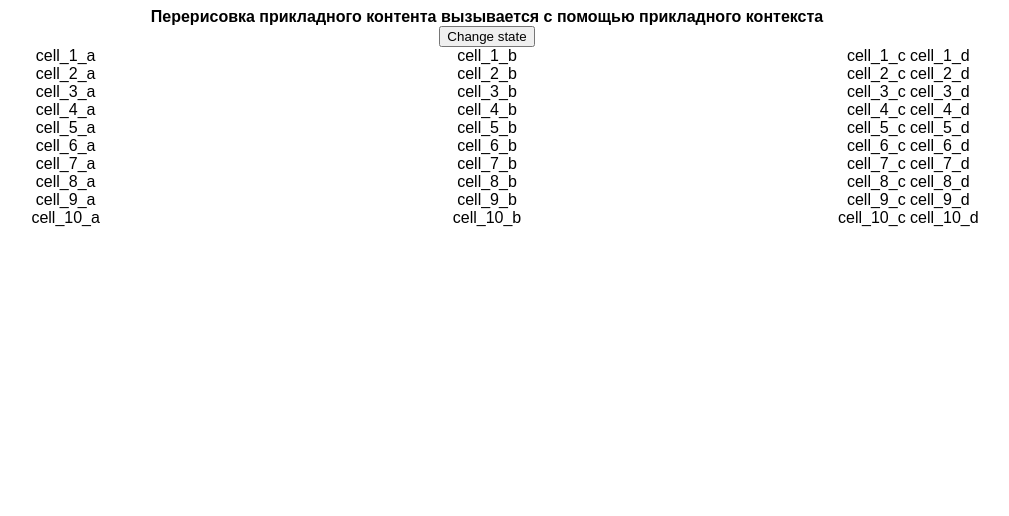
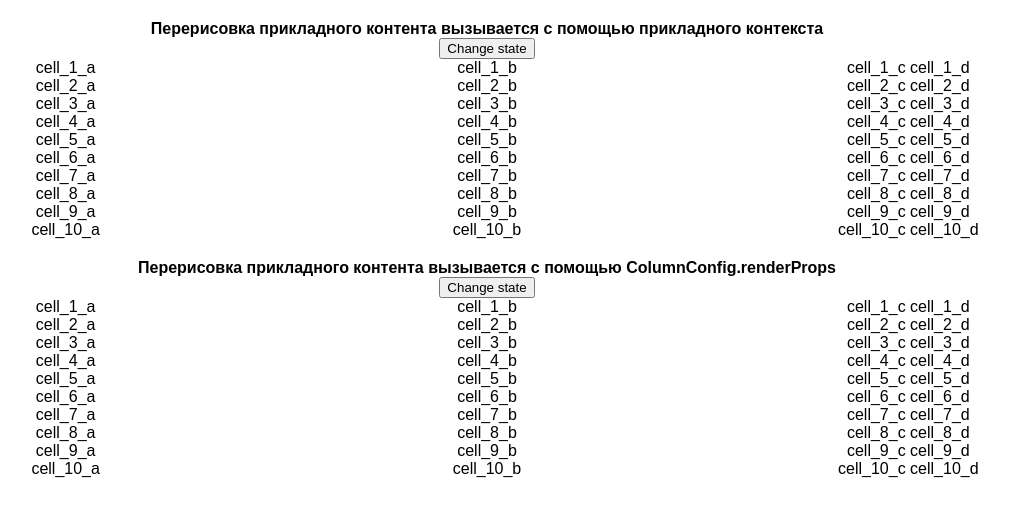
Before and after one commit to stormkirill98/gridreact, a React (Create React App) app: page / in a window 1280 px wide. Shown: the top 516 px of the page, without its empty margins (153-1162 px from the left). Built offline with nearby package versions, Linux system fonts and the light colour scheme.

Commit message:
rerender use column render props object

```diff
--- a/src/App.tsx
+++ b/src/App.tsx
@@ -1,11 +1,13 @@
 import './styles.css';
 import React from 'react';
 import RerenderByContext from './examples/RerenderByContext';
+import RerenderByColumnRenderProps from './examples/RerenderByColumnRenderProps';
 
 export default function App() {
    return (
       <div className="App">
          <RerenderByContext />
+         <RerenderByColumnRenderProps />
       </div>
    );
 }
--- /dev/null
+++ b/src/examples/RerenderByColumnRenderProps.tsx
@@ -0,0 +1,40 @@
+import React from 'react';
+import {CustomCellProps, DEFAULT_CUSTOM_CELL_PROPS, generateColumns, generateData} from './utils';
+import {Grid, ICellContentRenderProps} from '../grid';
+
+function CustomCellRender(props: ICellContentRenderProps<CustomCellProps>): React.ReactElement {
+   const button = props.renderProps?.displayButton && <button>Button</button>
+   return (
+      <div>
+         {`${props.item.c} ${props.item.d}`}
+         {button}
+      </div>
+   );
+}
+
+export default function (): React.ReactElement {
+   const [customCellProps, setCustomCellProps] = React.useState<CustomCellProps>(DEFAULT_CUSTOM_CELL_PROPS);
+   const [items] = React.useState(generateData(10));
+   const [columns, setColumns] = React.useState(generateColumns(CustomCellRender, customCellProps));
+
+   const changeState = () => {
+      const newCustomCellProps = { displayButton: !customCellProps.displayButton };
+      setCustomCellProps(newCustomCellProps);
+
+      const newColumns = columns.slice();
+      newColumns[2] = {
+         ...newColumns[2],
+         renderProps: newCustomCellProps
+      };
+      setColumns(newColumns);
+   }
+
+   return (
+      <div>
+         <div><b>Перерисовка прикладного контента вызывается с помощью ColumnConfig.renderProps</b></div>
+         <button onClick={changeState}>Change state</button>
+
+         <Grid keyProperty={'key'} items={items} columns={columns} />
+      </div>
+   );
+}
--- a/src/examples/RerenderByContext.tsx
+++ b/src/examples/RerenderByContext.tsx
@@ -1,18 +1,8 @@
 import React from 'react';
-import {generateColumns, generateData} from './utils';
+import {CustomCellProps, DEFAULT_CUSTOM_CELL_PROPS, generateColumns, generateData} from './utils';
 import {Grid, ICellContentRenderProps} from '../grid';
 
-interface CustomCellProps {
-   displayButton: boolean;
-}
-const DEFAULT_CUSTOM_CELL_PROPS = {displayButton: false};
-
-
-// region Context
-
 const CustomCellContext = React.createContext<CustomCellProps>(DEFAULT_CUSTOM_CELL_PROPS);
-
-// endregion Context
 
 function CustomCellRender(props: ICellContentRenderProps): React.ReactElement {
    const customCellProps = React.useContext(CustomCellContext);
--- a/src/examples/utils.ts
+++ b/src/examples/utils.ts
@@ -1,5 +1,4 @@
-import {ICellContentRenderProps, IColumnConfig} from '../grid';
-import React from 'react';
+import {IColumnConfig, TCellRender} from '../grid';
 
 export function generateData(count: Number): Record<string, string>[] {
    const result: Record<string, string>[] = [];
@@ -18,10 +17,16 @@ export function generateData(count: Number): Record<string, string>[] {
    return result;
 }
 
-export function generateColumns(cellRender?: React.FunctionComponent<ICellContentRenderProps>): IColumnConfig[] {
+export function generateColumns(cellRender?: TCellRender<CustomCellProps>,
+                                cellRenderProps?: CustomCellProps): IColumnConfig<CustomCellProps>[] {
    return [
-      { width: "1fr", dependentProperties: ["a"] },
-      { width: "1fr", dependentProperties: ["b"] },
-      { width: "1fr", dependentProperties: ["c", 'd'], render: cellRender },
+      { width: "1fr", displayProperty: ["a"] },
+      { width: "1fr", displayProperty: ["b"] },
+      { width: "1fr", displayProperty: ["c", 'd'], render: cellRender, renderProps: cellRenderProps },
    ]
 }
+
+export interface CustomCellProps {
+   displayButton: boolean;
+}
+export const DEFAULT_CUSTOM_CELL_PROPS = {displayButton: false};
--- a/src/grid.ts
+++ b/src/grid.ts
@@ -1,2 +1,2 @@
-export type {ICellContentRenderProps, IColumnConfig} from './grid/CellComponent';
+export type {ICellContentRenderProps, IColumnConfig, TCellRender} from './grid/CellComponent';
 export {default as Grid} from './grid/Grid';
--- a/src/grid/CellComponent.tsx
+++ b/src/grid/CellComponent.tsx
@@ -1,41 +1,53 @@
 import React from 'react';
+
+export type TCellRender<TRenderProps = any> = React.FunctionComponent<ICellContentRenderProps<TRenderProps>>
+
+export type TRenderValue = Record<string, any>;
 
 /**
  * Конфигурация колонки
  */
-export interface IColumnConfig {
+export interface IColumnConfig<TRenderProps = any> {
    /**
     * Массив полей, от которых зависит эта колонка.
     * Если не задан render, то по дефолту выводится первое поле.
     */
-   dependentProperties: string[];
+   displayProperty: string | string[];
 
    width: string;
 
    /**
     * Компонент, используемый для отрисовки кастомного контента в ячейке.
     */
-   render?: React.FunctionComponent<ICellContentRenderProps>;
+   render?: TCellRender<TRenderProps>;
+
+   /**
+    * Кастомные опции для рендера контента.
+    */
+   renderProps?: TRenderProps;
 }
 
-export interface ICellContentRenderProps {
+export interface ICellContentRenderProps<TRenderProps = any, TRenderValue = any> {
    item: Record<string, string>;
-   column: IColumnConfig;
+   renderValue: TRenderValue;
+   renderProps?: TRenderProps;
 }
 
 interface ICellComponentProps {
    item: Record<string, string>;
    column: IColumnConfig;
-   dependentValues: Record<string, any>;
+   renderValue: TRenderValue;
 }
 
 function CellComponent(props: ICellComponentProps): React.ReactElement {
    let content: string | React.ReactElement;
 
    if (props.column.render) {
-      content = <props.column.render column={props.column} item={props.item}/>;
+      content = <props.column.render item={props.item} renderProps={props.column.renderProps} renderValue={props.renderValue}/>;
    } else {
-      const displayProperty = props.column.dependentProperties[0];
+      const displayProperty = typeof props.column.displayProperty === 'string'
+         ? props.column.displayProperty
+         : props.column.displayProperty[0];
       content = props.item[displayProperty];
    }
 
--- a/src/grid/Grid.tsx
+++ b/src/grid/Grid.tsx
@@ -1,6 +1,6 @@
 import React from 'react';
 import RowComponent from './RowComponent';
-import { IColumnConfig } from './CellComponent';
+import {IColumnConfig, TRenderValue} from './CellComponent';
 
 interface IGridProps {
    items: Record<string, string>[];
@@ -8,16 +8,17 @@ interface IGridProps {
    keyProperty: string;
 }
 
-function getRowDependentValues(columns: IColumnConfig[], item: Record<string, string>): Record<string, string> {
-   const dependentValues: Record<string, string> = {};
+function getRowRenderValue(columns: IColumnConfig[], item: Record<string, string>): TRenderValue {
+   const renderValue: TRenderValue = {};
 
    columns.forEach((column) => {
-      column.dependentProperties.forEach((dependentProperty) => {
-         dependentValues[dependentProperty] = item[dependentProperty];
+      const properties = typeof column.displayProperty === 'string' ? [column.displayProperty] : column.displayProperty;
+      properties.forEach((property) => {
+         renderValue[property] = item[property];
       })
    })
 
-   return dependentValues;
+   return renderValue;
 }
 
 function getStyles(columns: IColumnConfig[]): React.CSSProperties {
@@ -37,11 +38,11 @@ function Grid(props: IGridProps): React.ReactElement {
          {
             props.items.map((item) => {
                const key = item[props.keyProperty];
-               const dependentValues = getRowDependentValues(props.columns, item);
+               const renderValue = getRowRenderValue(props.columns, item);
                return <RowComponent key={key}
                                     columns={props.columns}
                                     item={item}
-                                    dependentValues={dependentValues}
+                                    renderValue={renderValue}
                />;
             })
          }
--- a/src/grid/RowComponent.tsx
+++ b/src/grid/RowComponent.tsx
@@ -1,35 +1,41 @@
 import React from 'react';
-import CellComponent, { IColumnConfig } from './CellComponent';
+import CellComponent, {IColumnConfig, TRenderValue} from './CellComponent';
 
 interface IRowComponentProps {
    columns: IColumnConfig[];
    item: Record<string, any>;
-   dependentValues: Record<string, any>;
+   renderValue: TRenderValue;
 }
 
-function getCellDependentValues(column: IColumnConfig, item: Record<string, string>): Record<string, string> {
-   const dependentValues: Record<string, string> = {};
+function getCellRenderValue(column: IColumnConfig, item: Record<string, string>): TRenderValue {
+   const renderValue: TRenderValue = {};
 
-   column.dependentProperties.forEach((dependentProperty) => {
-      dependentValues[dependentProperty] = item[dependentProperty];
+   const properties = typeof column.displayProperty === 'string' ? [column.displayProperty] : column.displayProperty;
+   properties.forEach((property) => {
+      renderValue[property] = item[property];
    })
 
-   return dependentValues;
+   return renderValue;
+}
 
+// TODO Нужно для мемоизации renderValue, в нашей структуре это не пригодится, мемоизация будет на уровне коллекции
+//  то есть на уровне коллекции мы просто не изменим объект, если не изменился displayProperty
+function CellWrapper(props: {column: IColumnConfig, item: Record<string, string>}): React.ReactElement {
+   const renderValue = React.useMemo(
+      () => getCellRenderValue(props.column, props.item),
+      [props.column.displayProperty]
+   );
+   return <CellComponent column={props.column}
+                         item={props.item}
+                         renderValue={renderValue}/>
 }
+const CellWrapperMemo = React.memo(CellWrapper);
 
 function RowComponent(props: IRowComponentProps): React.ReactElement {
    return (
       <div className='grid-row'>
          {
-            props.columns.map((column) => {
-               const keyProperty = column.dependentProperties[0];
-               const dependentValues = getCellDependentValues(column, props.item);
-               return <CellComponent key={keyProperty}
-                                     column={column}
-                                     item={props.item}
-                                     dependentValues={dependentValues}/>
-            })
+            props.columns.map((column) => <CellWrapperMemo key={column.displayProperty[0]} column={column} item={props.item}/>)
          }
       </div>
    );
--- a/src/styles.css
+++ b/src/styles.css
@@ -1,6 +1,10 @@
 .App {
   font-family: sans-serif;
   text-align: center;
+}
+
+.App > div {
+  margin-top: 20px;
 }
 
 .grid {
```
